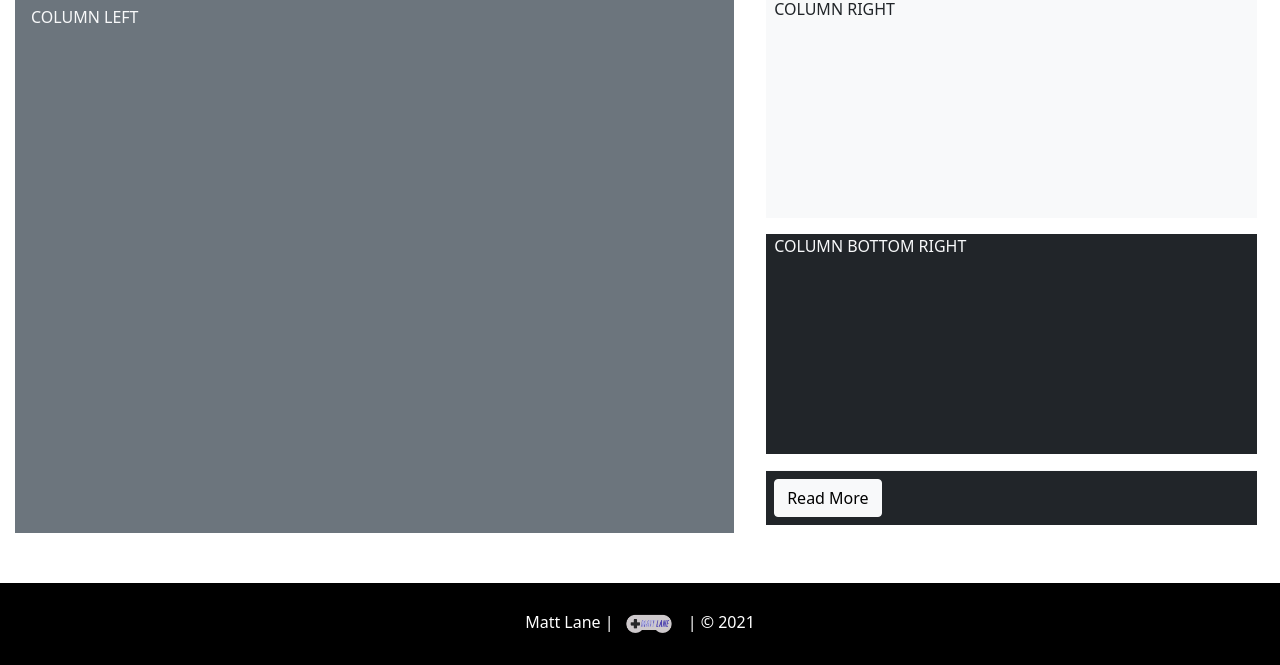
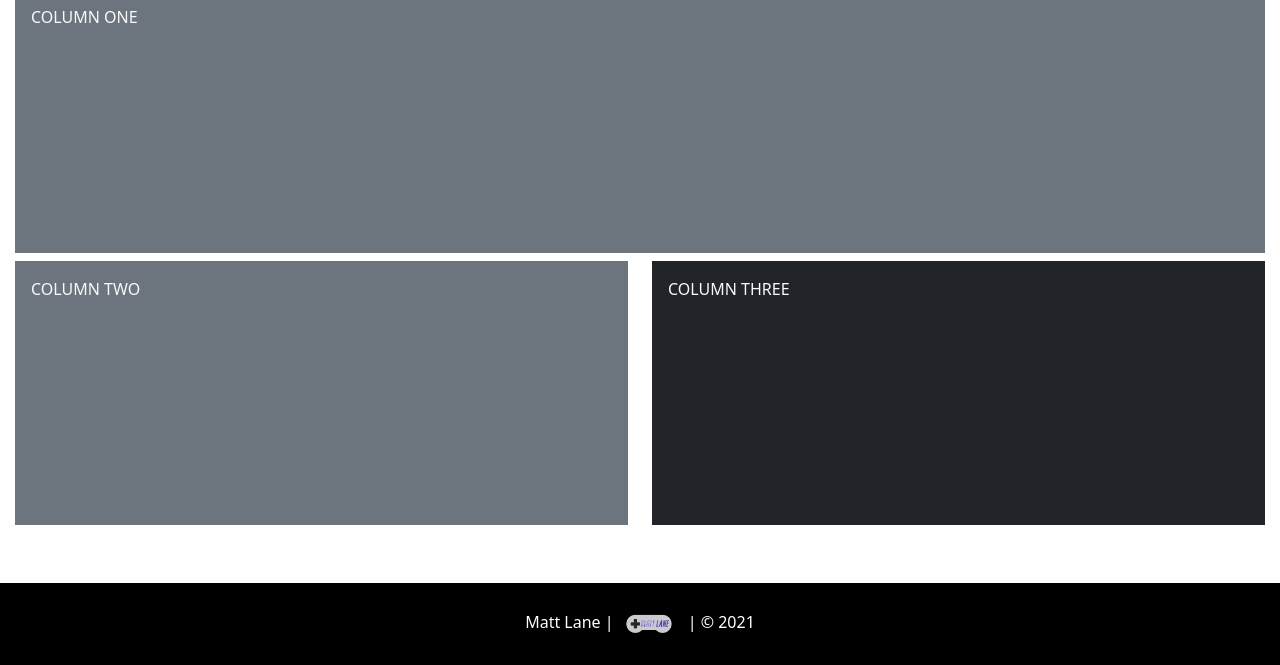
Before and after one commit to LaneTrain47/BSGridSamples, a plain HTML site: page Grid7.html in a window 1280 px wide. Shown: the part 135-800 px from the top of the page. Drawn offline with nearby package versions, Linux system fonts and the light colour scheme.

Commit message:
20210929_233700
- Completed Grid 7

- Changed background image on homepage

```diff
--- a/Grid7.html
+++ b/Grid7.html
@@ -66,26 +66,28 @@
         <div class="container-fluid minHeight h-100 mb-1">
             <h1 class="mt-2 text-center">Grid Seven</h1>
 
-            <div class="row h-100">
-                <!-- Left Column -->
-                <div class="col-7">
+            <div class="row row-cols-1 gy-2 h-100">
+
+                <div class="col col-md-12">
                     <div class="p-3 bg-secondary text-light h-100">
-                        COLUMN LEFT
+                        COLUMN ONE
                     </div>
                 </div>
-                <!-- Right Column -->
-                <div class="col-5 d-flex flex-column justify-content-evenly h-100">
-                    <div class="h-50 bg-light ps-2 m-2">
-                        COLUMN RIGHT
-                    </div>
-                    <div class="h-50 bg-dark text-light ps-2 m-2">
-                        COLUMN BOTTOM RIGHT
-                    </div>
-                    <div class="bg-dark border-top border-light border-1 p-2 m-2">
-                        <button type="button" class="btn btn-light">Read More</button>
+
+                <div class="col col-md-6 order-md-last">
+                    <div class="p-3 bg-dark text-light h-100">
+                        COLUMN THREE
                     </div>
                 </div>
+
+                <div class="col col-md-6">
+                    <div class="p-3 bg-secondary text-light h-100">
+                        COLUMN TWO
+                    </div>
+                </div>
+
             </div>
+
         </div>
     </main>
 
```
Also changed, not shown: img/Drums2.png (added), img/GridBG(old).png (added), 1 other file.
